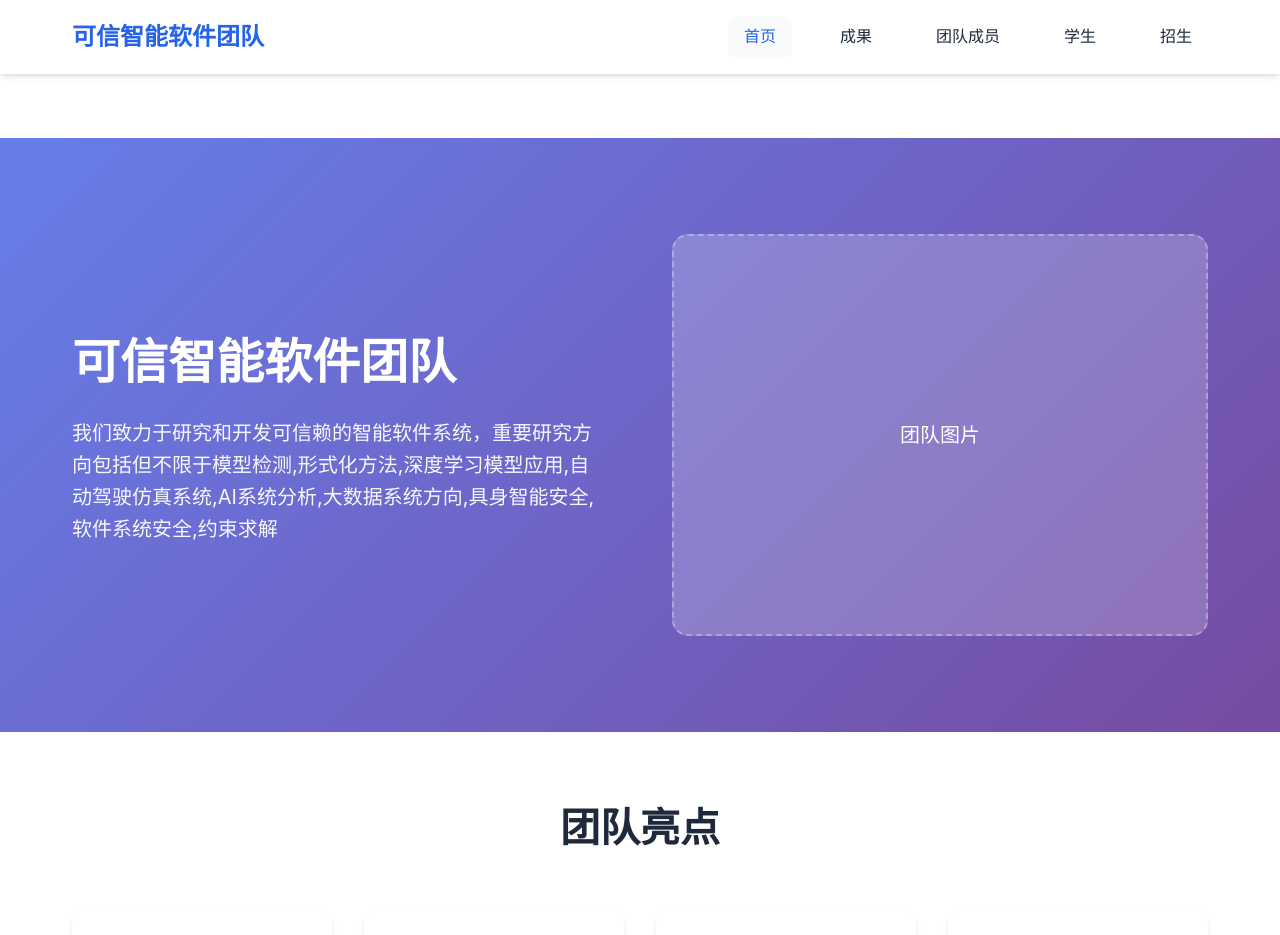
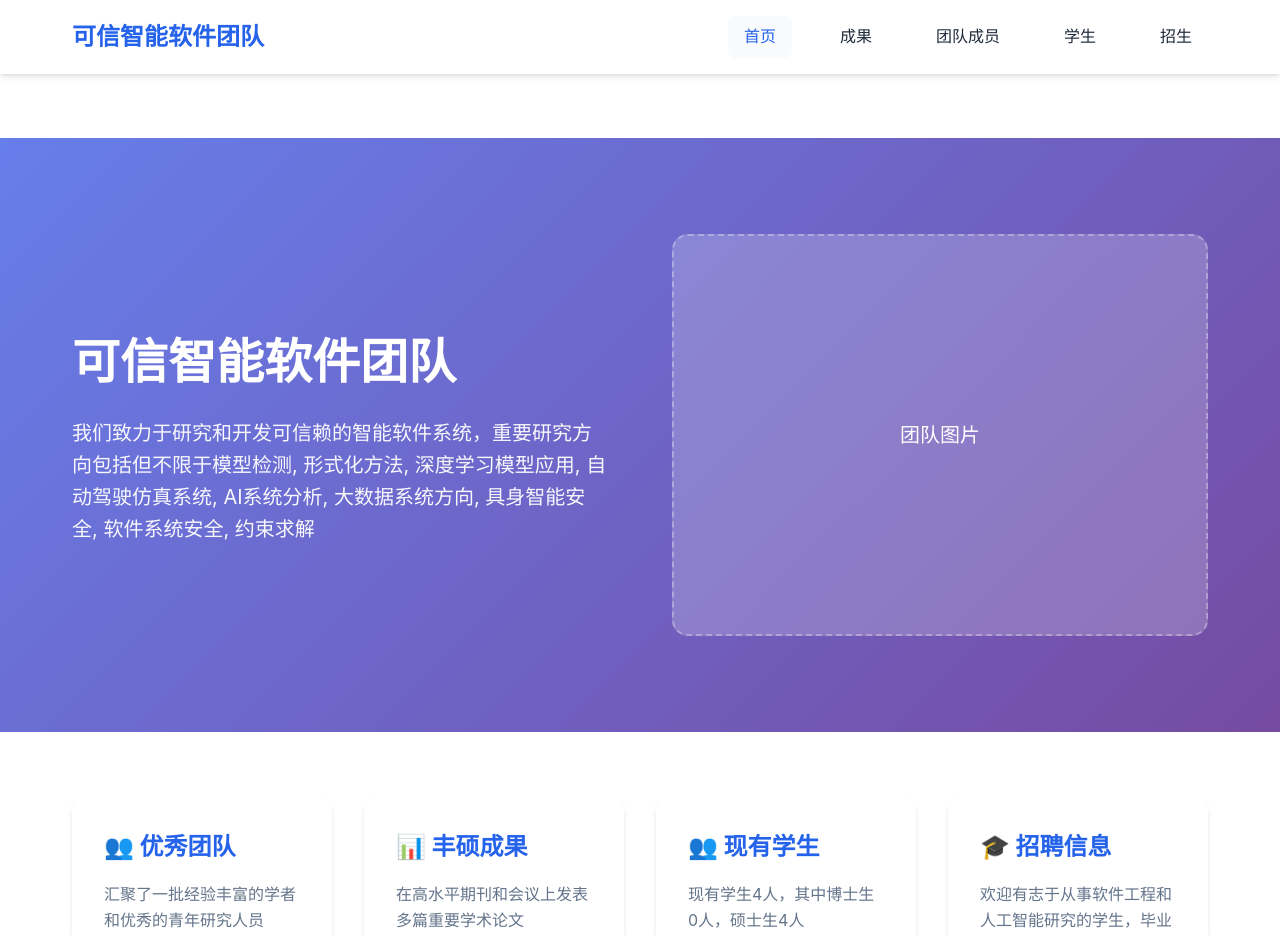
Before and after one commit to TIS-NJ/TIS-NJ.github.io, a React (Vite) app: page / in a window 1280 px wide. Shown: the top 935 px of the page. Built offline with nearby package versions, Linux system fonts and the light colour scheme.

Commit message:
debug init test pages

```diff
--- a/index.html
+++ b/index.html
@@ -2,7 +2,7 @@
 <html lang="zh-CN">
   <head>
     <meta charset="UTF-8" />
-    <link rel="icon" type="image/svg+xml" href="/vite.svg" />
+    <link rel="icon" type="image/svg+xml" href="/徽章.svg" />
     <meta name="viewport" content="width=device-width, initial-scale=1.0" />
     <title>可信智能软件团队</title>
   </head>
--- a/src/pages/Home.jsx
+++ b/src/pages/Home.jsx
@@ -10,7 +10,7 @@
             <div className="hero-text">
               <h2>可信智能软件团队</h2>
               <p>
-                我们致力于研究和开发可信赖的智能软件系统，重要研究方向包括但不限于模型检测,形式化方法,深度学习模型应用,自动驾驶仿真系统,AI系统分析,大数据系统方向,具身智能安全,软件系统安全,约束求解
+                我们致力于研究和开发可信赖的智能软件系统，重要研究方向包括但不限于模型检测, 形式化方法, 深度学习模型应用, 自动驾驶仿真系统, AI系统分析, 大数据系统方向, 具身智能安全, 软件系统安全, 约束求解
               </p>
             </div>
             <div className="hero-image">
@@ -24,7 +24,6 @@
 
       <section className="features">
         <div className="container">
-          <h2>团队亮点</h2>
           <div className="feature-grid">
             <Link to="/members" className="feature-card-link">
               <div className="feature-card">
```
Also changed, not shown: public/vite.svg (deleted), public/徽章.svg (added).
